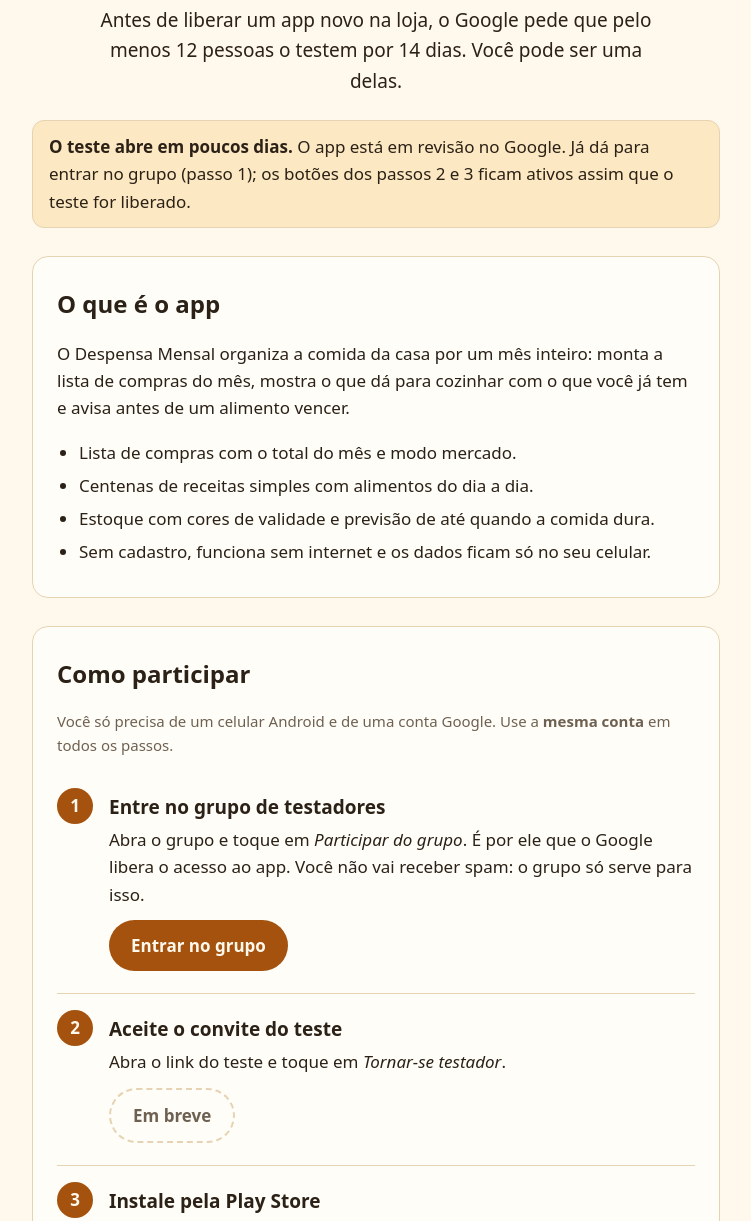
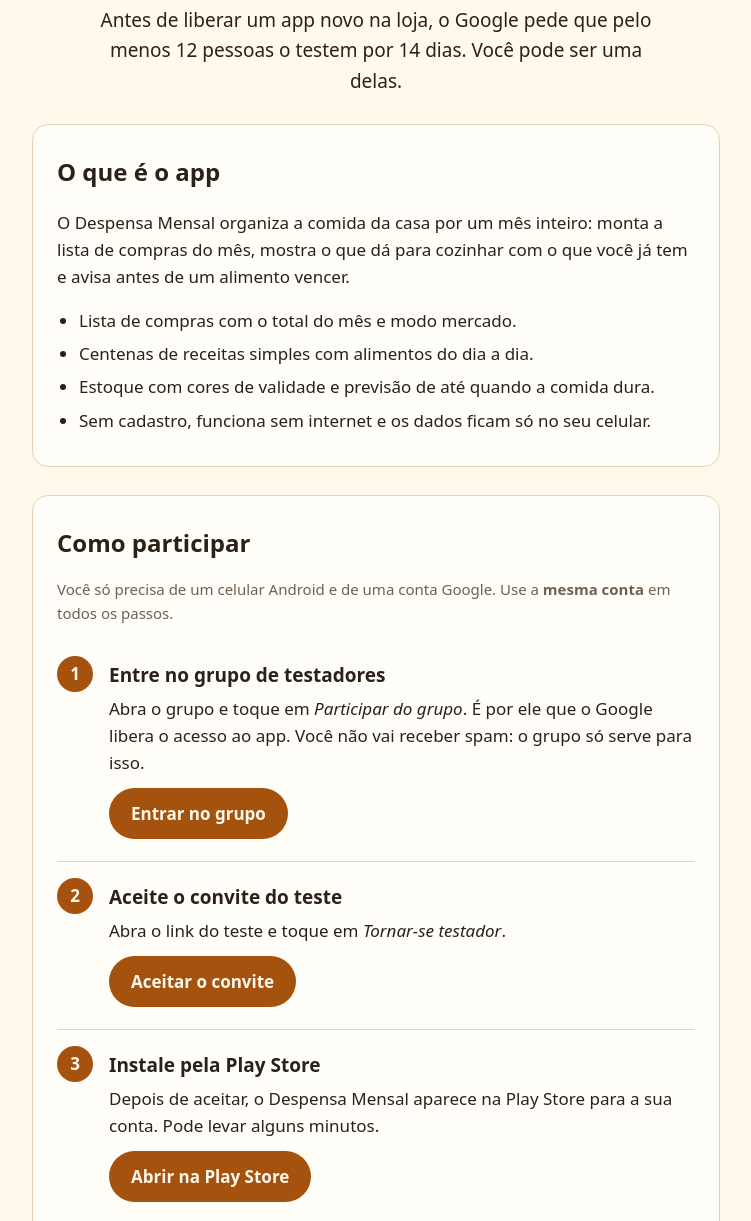
Before and after one commit to leoarteiro/leoarteiro.github.io, a plain HTML site: page despensamensal/testar/index.html in a window 1280 px wide. Shown: the part 468-1689 px from the top of the page, without its empty margins (264-1015 px from the left). Drawn offline with Linux system fonts and the light colour scheme.

Commit message:
Despensa Mensal: teste aprovado, botões de inscrição ativos
Co-Authored-By: Claude Opus 5.5 <noreply@anthropic.com>

```diff
--- a/despensamensal/testar/index.html
+++ b/despensamensal/testar/index.html
@@ -63,11 +63,6 @@
       o testem por 14 dias. Você pode ser uma delas.</p>
   </div>
 
-  <div class="aviso">
-    <p><strong>O teste abre em poucos dias.</strong> O app está em revisão no Google. Já dá para entrar no grupo
-      (passo 1); os botões dos passos 2 e 3 ficam ativos assim que o teste for liberado.</p>
-  </div>
-
   <section>
     <h2>O que é o app</h2>
     <p>O Despensa Mensal organiza a comida da casa por um mês inteiro: monta a lista de compras do mês, mostra
@@ -94,12 +89,12 @@
       <li>
         <h3>Aceite o convite do teste</h3>
         <p>Abra o link do teste e toque em <em>Tornar-se testador</em>.</p>
-        <a class="botao em-breve" href="https://play.google.com/apps/testing/com.leoarteiro.despensa" aria-disabled="true">Em breve</a>
+        <a class="botao" href="https://play.google.com/apps/testing/com.leoarteiro.despensa">Aceitar o convite</a>
       </li>
       <li>
         <h3>Instale pela Play Store</h3>
         <p>Depois de aceitar, o Despensa Mensal aparece na Play Store para a sua conta. Pode levar alguns minutos.</p>
-        <a class="botao em-breve" href="https://play.google.com/store/apps/details?id=com.leoarteiro.despensa" aria-disabled="true">Em breve</a>
+        <a class="botao" href="https://play.google.com/store/apps/details?id=com.leoarteiro.despensa">Abrir na Play Store</a>
       </li>
       <li>
         <h3>Fique com o app por 14 dias</h3>
```
